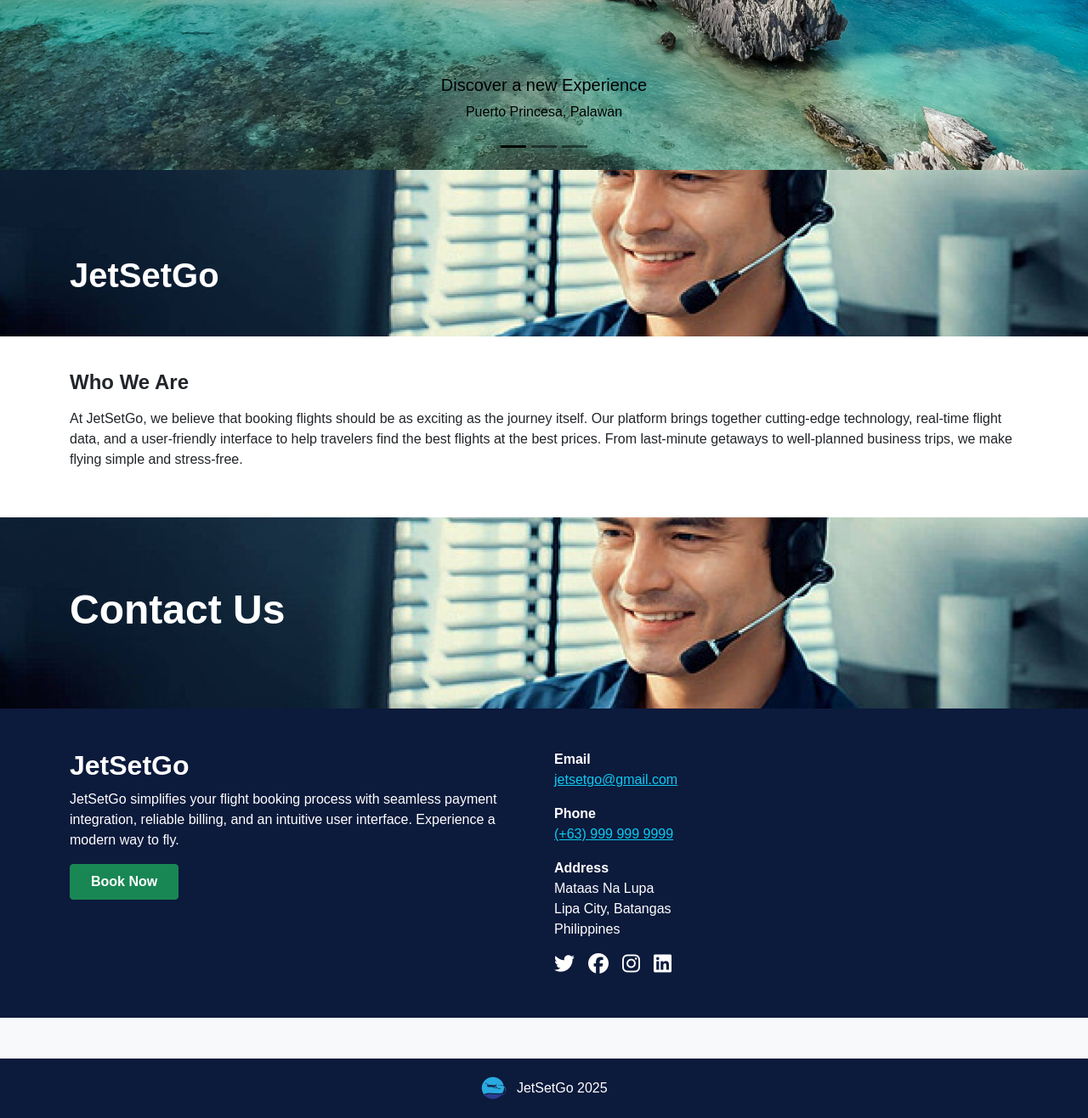
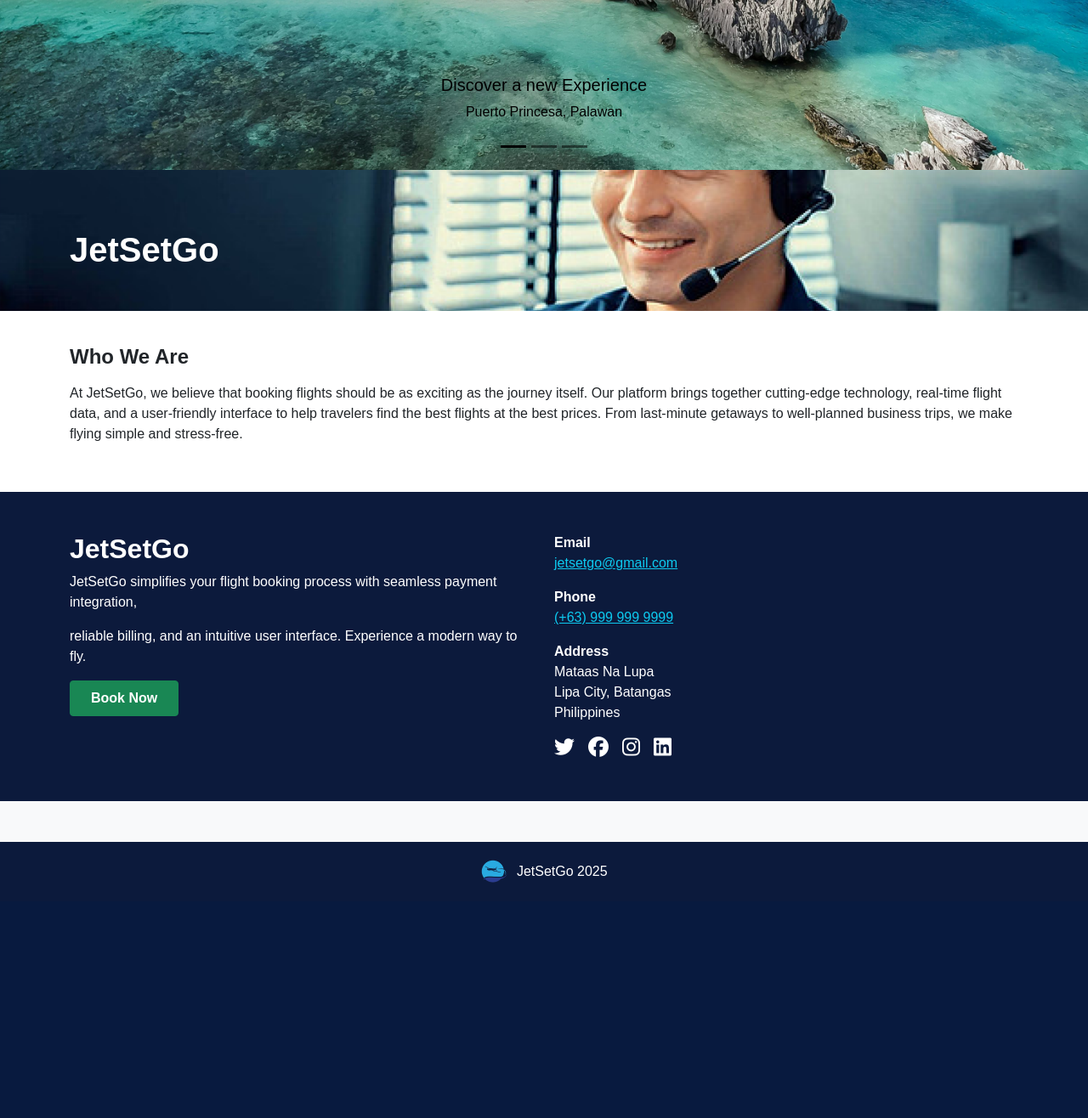
Before and after one commit to flor1211/jetsetgo2204, a PHP site: page /landingpage.php in a window 1280 px wide. Shown: the part 1345-2661 px from the top of the page at 85% size. After the commit the page ends 2384 px from the top, so only its background shows below. Run offline with PHP 8.4, Linux system fonts and the light colour scheme.

Commit message:
Control Version 1.9

```diff
--- a/landingpage.php
+++ b/landingpage.php
@@ -123,7 +123,7 @@
         background-size: cover;
         background-color: #0c1a3c;
 
-        padding: 100px 0 40px;
+        padding: 70px 0 40px;
         color: white;
         text-align: left;
       }
@@ -137,18 +137,6 @@
         padding: 40px 30px;
       }
 
-      .contact-header {
-        background: url('assets/bg2.png') no-repeat center center;
-        background-size: cover;
-        background-color: #0c1a3c;
-        padding: 80px 0;
-        color: white;
-      }
-
-      .contact-header h1 {
-        font-size: 3rem;
-        font-weight: bold;
-      }
 
       .contact-section {
         background-color: white;
@@ -260,12 +248,6 @@
       </div>
     </section>
 
-    <!-- Contact Header -->
-    <section class="contact-header">
-      <div class="container">
-        <h1>Contact Us</h1>
-      </div>
-    </section>
 
    <!-- Let's Talk Section -->
 <section class="container-fluid py-5" style="background-color: #0c1a3c; color: white;">
@@ -274,8 +256,8 @@
       <div class="col-md-6 mb-4">
         <h2 class="fw-bold">JetSetGo</h2>
         <p>
-        JetSetGo simplifies your flight booking process with seamless payment integration,
-        reliable billing, and an intuitive user interface. Experience a modern way to fly.
+        JetSetGo simplifies your flight booking process with seamless payment integration,</p>
+        <p>reliable billing, and an intuitive user interface. Experience a modern way to fly.
         </p>
         <a href="#" class="btn btn-success fw-bold px-4 py-2">Book Now</a>
       </div>
```
